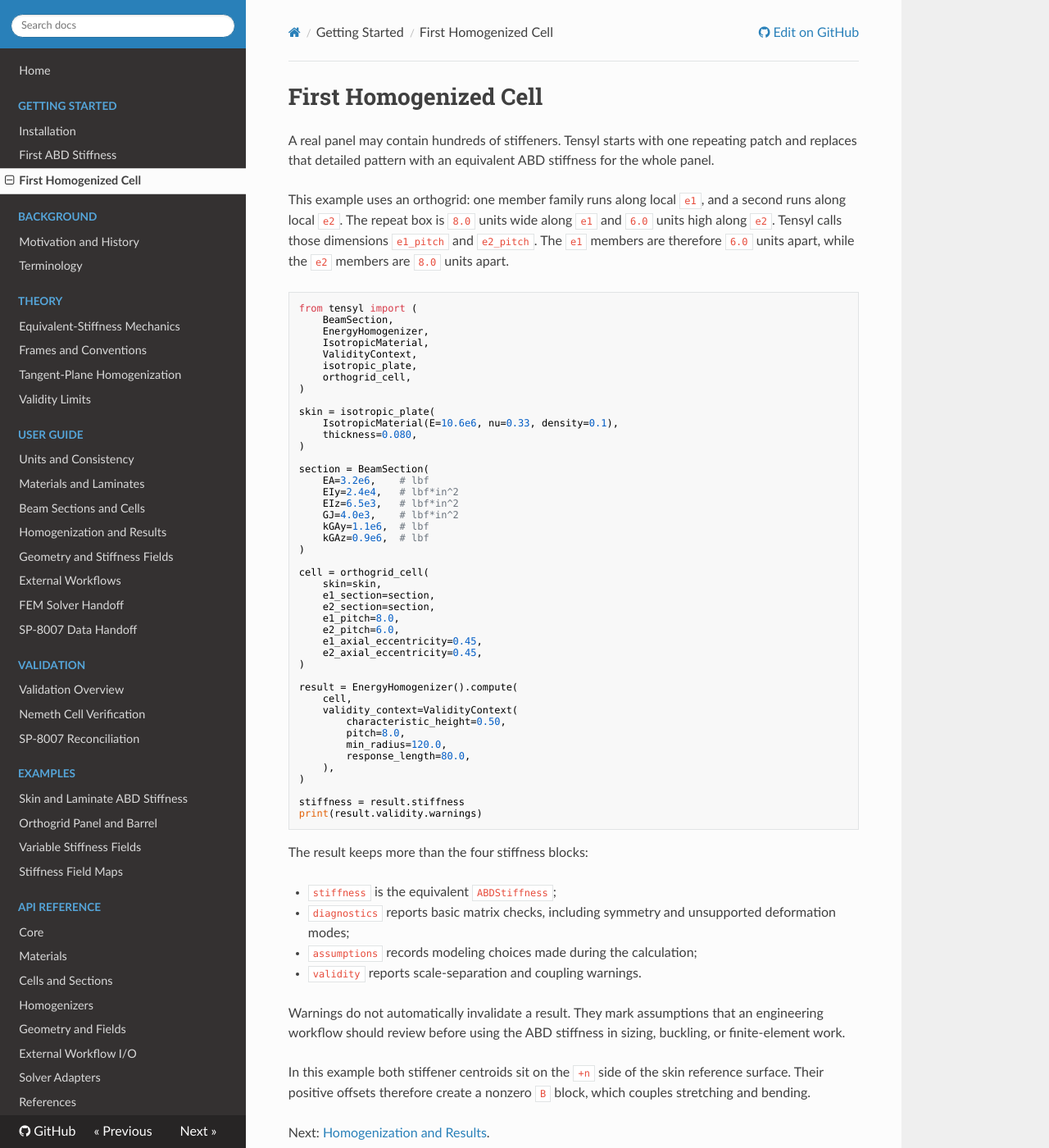
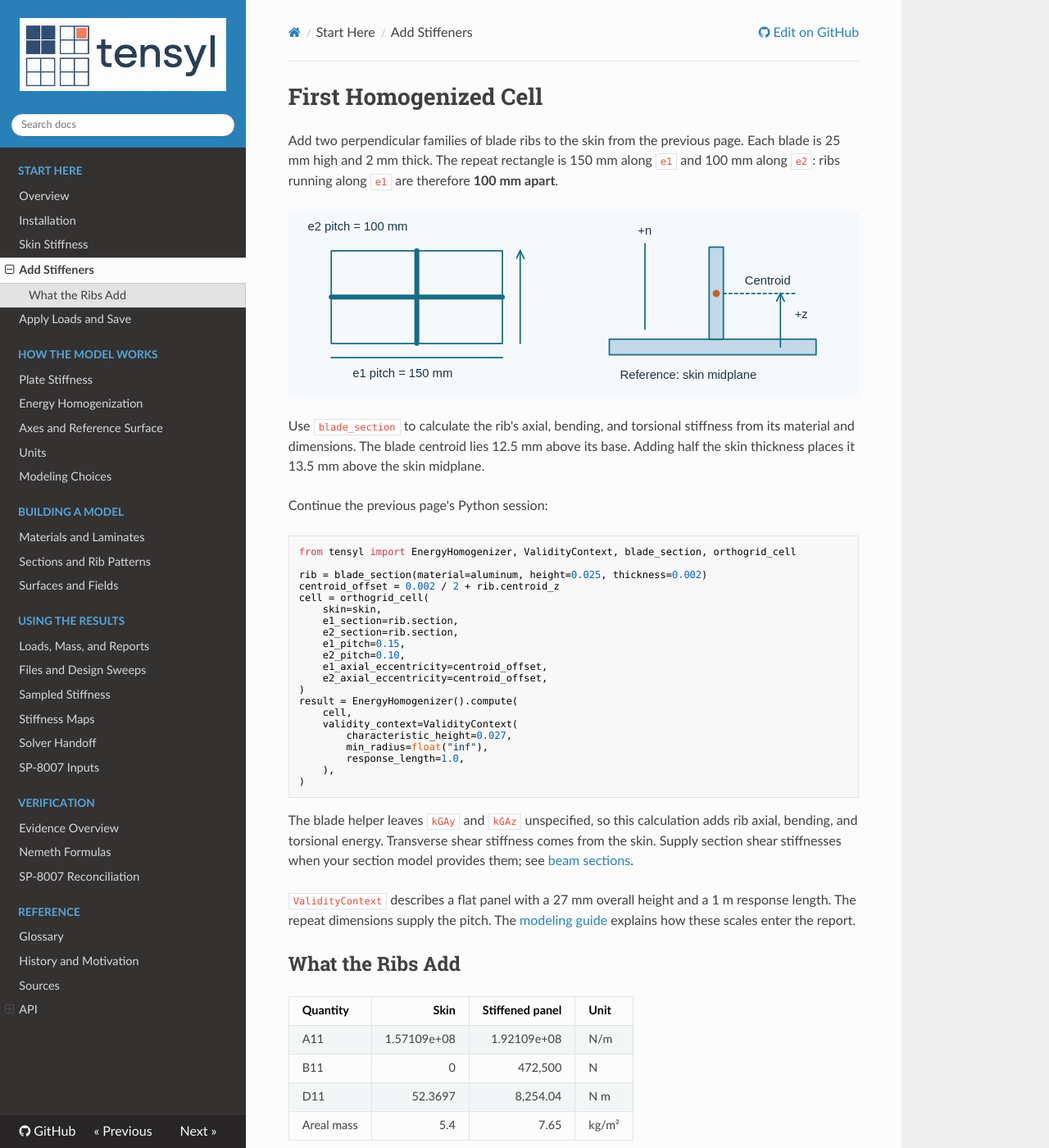
Before and after one commit to srogachev95/Tensyl, an MkDocs documentation site: the page built from docs/getting-started/first-homogenized-cell.md, in a window 1280 px wide and 1400 px high. Shown: the whole window at 82% size. Built offline with MkDocs 1.6.1, drawn with Linux system fonts in a browser that asks for light colours; nearby versions of some CDN libraries; some of the changed text lies outside the part shown.

Commit message:
docs: build a connected SI engineering walkthrough (#38)

````diff
--- /dev/null
+++ b/docs/examples/scripts/walkthrough.py
@@ -0,0 +1,70 @@
+"""SI orthogrid used throughout the getting-started walkthrough.
+
+Run from the checkout with ``uv run python docs/examples/scripts/walkthrough.py``.
+"""
+
+# Keep imports with the tutorial step that introduces them.
+# ruff: noqa: E402
+
+# --8<-- [start:skin]
+from tensyl import IsotropicMaterial, isotropic_plate
+
+aluminum = IsotropicMaterial(E=70e9, nu=0.33, density=2700)
+skin = isotropic_plate(aluminum, thickness=0.002)
+# --8<-- [end:skin]
+
+# --8<-- [start:grid]
+from tensyl import EnergyHomogenizer, ValidityContext, blade_section, orthogrid_cell
+
+rib = blade_section(material=aluminum, height=0.025, thickness=0.002)
+centroid_offset = 0.002 / 2 + rib.centroid_z
+cell = orthogrid_cell(
+    skin=skin,
+    e1_section=rib.section,
+    e2_section=rib.section,
+    e1_pitch=0.15,
+    e2_pitch=0.10,
+    e1_axial_eccentricity=centroid_offset,
+    e2_axial_eccentricity=centroid_offset,
+)
+result = EnergyHomogenizer().compute(
+    cell,
+    validity_context=ValidityContext(
+        characteristic_height=0.027,
+        min_radius=float("inf"),
+        response_length=1.0,
+    ),
+)
+# --8<-- [end:grid]
+
+# --8<-- [start:loads]
+import numpy as np
+
+from tensyl import member_loads
+
+# N11, N22, N12 [N/m]; M11, M22, M12 [N]; Q13, Q23 [N/m].
+loads = np.array([10_000.0, 0.0, 0.0, 0.0, 0.0, 0.0, 0.0, 0.0])
+strain = result.stiffness.strains(loads)
+rib_loads = member_loads(cell, strain)
+# --8<-- [end:loads]
+
+# --8<-- [start:save]
+from pathlib import Path
+
+from tensyl.io import read_json, write_json
+
+
+def save_result(path: Path):
+    """Save the complete result and read it back for the next analysis step."""
+    write_json(result, path, units={"length": "m", "force": "N", "mass": "kg"})
+    return read_json(path)
+
+
+# Call save_result(Path("panel.json")) to write into your working directory.
+# --8<-- [end:save]
+
+if __name__ == "__main__":
+    print(result.summary(units={"A": "N/m", "B": "N", "D": "N m", "As": "N/m"}))
+    print("Generalized strain:", strain)
+    for load in rib_loads:
+        print(load)
--- a/docs/getting-started/first-homogenized-cell.md
+++ b/docs/getting-started/first-homogenized-cell.md
@@ -1,77 +1,56 @@
 # First Homogenized Cell
 
-A real panel may contain hundreds of stiffeners. Tensyl starts with one
-repeating patch and replaces that detailed pattern with an equivalent ABD
-stiffness for the whole panel.
+Add two perpendicular families of blade ribs to the skin from the previous page.
+Each blade is 25 mm high and 2 mm thick. The repeat rectangle is 150 mm along
+`e1` and 100 mm along `e2`: ribs running along `e1` are therefore **100 mm apart**.
 
-This example uses an orthogrid: one member family runs along local `e1`, and a
-second runs along local `e2`. The repeat box is `8.0` units wide along `e1` and
-`6.0` units high along `e2`. Tensyl calls those dimensions `e1_pitch` and
-`e2_pitch`. The `e1` members are therefore `6.0` units apart, while the `e2`
-members are `8.0` units apart.
+![Repeat dimensions and positive rib eccentricity](../assets/diagrams/repeat-offset.svg)
+
+Use `blade_section` to calculate the rib's axial, bending, and torsional stiffness
+from its material and dimensions. The blade centroid lies 12.5 mm above its base.
+Adding half the skin thickness places it 13.5 mm above the skin midplane.
+
+Continue the previous page's Python session:
 
 ```python
-from tensyl import (
-    BeamSection,
-    EnergyHomogenizer,
-    IsotropicMaterial,
-    ValidityContext,
-    isotropic_plate,
-    orthogrid_cell,
-)
-
-skin = isotropic_plate(
-    IsotropicMaterial(E=10.6e6, nu=0.33, density=0.1),
-    thickness=0.080,
-)
-
-section = BeamSection(
-    EA=3.2e6,    # lbf
-    EIy=2.4e4,   # lbf*in^2
-    EIz=6.5e3,   # lbf*in^2
-    GJ=4.0e3,    # lbf*in^2
-    kGAy=1.1e6,  # lbf
-    kGAz=0.9e6,  # lbf
-)
-
-cell = orthogrid_cell(
-    skin=skin,
-    e1_section=section,
-    e2_section=section,
-    e1_pitch=8.0,
-    e2_pitch=6.0,
-    e1_axial_eccentricity=0.45,
-    e2_axial_eccentricity=0.45,
-)
-
-result = EnergyHomogenizer().compute(
-    cell,
-    validity_context=ValidityContext(
-        characteristic_height=0.50,
-        pitch=8.0,
-        min_radius=120.0,
-        response_length=80.0,
-    ),
-)
-
-stiffness = result.stiffness
-print(result.validity.warnings)
+--8<-- "docs/examples/scripts/walkthrough.py:grid"
 ```
 
-The result keeps more than the four stiffness blocks:
+The blade helper leaves `kGAy` and `kGAz` unspecified, so this calculation adds
+rib axial, bending, and torsional energy. Transverse shear stiffness comes from
+the skin. Supply section shear stiffnesses when your section model provides them;
+see [beam sections](../user-guide/beam-sections-and-cells.md).
 
-- `stiffness` is the equivalent `ABDStiffness`;
-- `diagnostics` reports basic matrix checks, including symmetry and unsupported
-  deformation modes;
-- `assumptions` records modeling choices made during the calculation;
-- `validity` reports scale-separation and coupling warnings.
+`ValidityContext` describes a flat panel with a 27 mm overall height and a 1 m
+response length. The repeat dimensions supply the pitch. The
+[modeling guide](../theory/validity.md) explains how these scales enter the report.
 
-Warnings do not automatically invalidate a result. They mark assumptions that an
-engineering workflow should review before using the ABD stiffness in sizing,
-buckling, or finite-element work.
+## What the Ribs Add
 
-In this example both stiffener centroids sit on the `+n` side of the skin
-reference surface. Their positive offsets therefore create a nonzero `B` block,
-which couples stretching and bending.
+--8<-- "docs/includes/walkthrough-comparison.md"
 
-Next: [Homogenization and Results](../user-guide/homogenization.md).
+The ribs increase bending stiffness substantially because their material sits
+away from the reference surface. For the `e1` ribs, with section area $A_r$,
+centroidal second moment $I_y$, spacing $s$, and offset $z$:
+
+$$
+\Delta A_{11}=\frac{EA_r}{s},\qquad
+\Delta B_{11}=\frac{EA_rz}{s},\qquad
+\Delta D_{11}=\frac{E(I_y+A_rz^2)}{s}.
+$$
+
+These are the aligned-member terms in the
+[energy assembly](../theory/tangent-plane-homogenization.md). The positive `B11`
+means extension and bending are coupled about the skin midplane. Panel mass
+counts the skin and both rib families: $5.4+1.35+0.90=7.65$ kg/m².
+
+For these inputs, the report contains:
+
+--8<-- "docs/includes/walkthrough-warnings.md"
+
+The first compares the 150 mm pitch with the 1 m response length. The second
+measures membrane–bending coupling that remains after the best common reference
+shift. Both give information about this panel and its selected scales; the
+[report guide](../theory/validity.md#interpreting-warnings) explains the thresholds.
+
+Next: [Apply loads and save the result](use-the-result.md).
--- /dev/null
+++ b/docs/getting-started/use-the-result.md
@@ -0,0 +1,52 @@
+# Apply Loads and Save the Result
+
+Apply a membrane force of 10,000 N/m in the `e1` direction. The load vector also
+has places for the other membrane forces, bending moments per width, and
+transverse shear resultants. Set those to zero for this example.
+
+Continue with `cell` and `result` from the previous page:
+
+```python
+--8<-- "docs/examples/scripts/walkthrough.py:loads"
+```
+
+`strains` solves the coupled plate relation. The returned components are
+`ε11, ε22, γ12, κ11, κ22, κ12, γ13, γ23`: strains are dimensionless and curvatures
+have units 1/m. `member_loads` then evaluates each rib under that deformation.
+
+--8<-- "docs/includes/walkthrough-response.md"
+
+Although the applied moment is zero, the panel curves. Its ribs are above the
+reference surface, so axial load carried by those ribs produces a moment about
+that surface. The negative curvature balances that moment. This is why solving
+with the complete `A`, `B`, and `D` blocks matters for an eccentric panel.
+
+The recovered axial force is for **one physical rib**. Cell area and the number
+of represented ribs determine the equivalent stiffness; they do not multiply
+that individual rib force. See [member loads](../user-guide/homogenization.md#strains-and-member-loads)
+for all five recovered components and their signs.
+
+## Inspect and Save
+
+For a labeled display of all stiffness blocks and the report, run:
+
+```python
+print(result.summary(units={"A": "N/m", "B": "N", "D": "N m", "As": "N/m"}))
+```
+
+Save the complete result, including its modeling assumptions and validity report:
+
+```python
+--8<-- "docs/examples/scripts/walkthrough.py:save"
+
+restored = save_result(Path("panel.json"))
+```
+
+The unit labels describe the values stored in the file. They do not rescale them.
+[JSON and YAML workflows](../user-guide/external-workflows.md) cover cells, sampled
+atlases, and thermal loads as well.
+
+You now have a panel model, its stiffness and mass, and a response to applied load.
+Continue with [the mechanics](../theory/equivalent-stiffness.md),
+[building another construction](../user-guide/beam-sections-and-cells.md), or
+[using results in a solver](../user-guide/solver-handoff.md).
--- /dev/null
+++ b/docs/includes/walkthrough-comparison.md
@@ -0,0 +1,6 @@
+| Quantity | Skin | Stiffened panel | Unit |
+| --- | ---: | ---: | --- |
+| A11 | 1.57109e+08 | 1.92109e+08 | N/m |
+| B11 | 0 | 472,500 | N |
+| D11 | 52.3697 | 8,254.04 | N m |
+| Areal mass | 5.4 | 7.65 | kg/m² |
--- /dev/null
+++ b/docs/includes/walkthrough-warnings.md
@@ -0,0 +1,2 @@
+- `p_over_L_response_exceeds_threshold`
+- `membrane_bending_coupling_exceeds_threshold`
--- a/mkdocs.yml
+++ b/mkdocs.yml
@@ -10,10 +10,14 @@
 exclude_docs: |
   internal/**
   llm_wiki/**
+  includes/**
 markdown_extensions:
   - tables
   - admonition
   - pymdownx.details
+  - pymdownx.snippets:
+      base_path: ["."]
+      check_paths: true
   - pymdownx.arithmatex:
       generic: true
 extra_javascript:
@@ -32,43 +36,42 @@
             show_source: false
             inherited_members: true
 nav:
-  - Home: index.md
-  - Getting Started:
+  - Start Here:
+      - Overview: index.md
       - Installation: getting-started/installation.md
-      - First ABD Stiffness: getting-started/first-abd-stiffness.md
-      - First Homogenized Cell: getting-started/first-homogenized-cell.md
-  - Background:
-      - Motivation and History: background/motivation.md
-      - Terminology: background/terminology.md
-  - Theory:
-      - Equivalent-Stiffness Mechanics: theory/equivalent-stiffness.md
-      - Frames and Conventions: theory/conventions.md
-      - Tangent-Plane Homogenization: theory/tangent-plane-homogenization.md
-      - Validity Limits: theory/validity.md
-  - User Guide:
-      - Units and Consistency: user-guide/units-and-consistency.md
+      - Skin Stiffness: getting-started/first-abd-stiffness.md
+      - Add Stiffeners: getting-started/first-homogenized-cell.md
+      - Apply Loads and Save: getting-started/use-the-result.md
+  - How the Model Works:
+      - Plate Stiffness: theory/equivalent-stiffness.md
+      - Energy Homogenization: theory/tangent-plane-homogenization.md
+      - Axes and Reference Surface: theory/conventions.md
+      - Units: user-guide/units-and-consistency.md
+      - Modeling Choices: theory/validity.md
+  - Building a Model:
       - Materials and Laminates: user-guide/materials-and-laminates.md
-      - Beam Sections and Cells: user-guide/beam-sections-and-cells.md
-      - Homogenization and Results: user-guide/homogenization.md
-      - Geometry and Stiffness Fields: user-guide/geometry-and-fields.md
-      - External Workflows: user-guide/external-workflows.md
-      - FEM Solver Handoff: user-guide/solver-handoff.md
-      - SP-8007 Data Handoff: user-guide/sp8007-data-handoff.md
-  - Validation:
-      - Validation Overview: validation/index.md
-      - Nemeth Cell Verification: validation/nemeth-cells.md
+      - Sections and Rib Patterns: user-guide/beam-sections-and-cells.md
+      - Surfaces and Fields: user-guide/geometry-and-fields.md
+  - Using the Results:
+      - Loads, Mass, and Reports: user-guide/homogenization.md
+      - Files and Design Sweeps: user-guide/external-workflows.md
+      - Sampled Stiffness: examples/sampled-stiffness-atlas.md
+      - Stiffness Maps: examples/stiffness-field-maps.md
+      - Solver Handoff: user-guide/solver-handoff.md
+      - SP-8007 Inputs: user-guide/sp8007-data-handoff.md
+  - Verification:
+      - Evidence Overview: validation/index.md
+      - Nemeth Formulas: validation/nemeth-cells.md
       - SP-8007 Reconciliation: validation/sp8007-reconciliation.md
-  - Examples:
-      - Skin and Laminate ABD Stiffness: examples/skin-only.md
-      - Orthogrid Panel and Barrel: examples/orthogrid-panel.md
-      - Variable Stiffness Fields: examples/sampled-stiffness-atlas.md
-      - Stiffness Field Maps: examples/stiffness-field-maps.md
-  - API Reference:
-      - Core: api/core.md
-      - Materials: api/materials.md
-      - Cells and Sections: api/cells-and-sections.md
-      - Homogenizers: api/homogenizers.md
-      - Geometry and Fields: api/geometry-and-fields.md
-      - External Workflow I/O: api/io.md
-      - Solver Adapters: api/adapters.md
-  - References: references.md
+  - Reference:
+      - Glossary: background/terminology.md
+      - History and Motivation: background/motivation.md
+      - Sources: references.md
+      - API:
+          - Core: api/core.md
+          - Materials: api/materials.md
+          - Cells and Sections: api/cells-and-sections.md
+          - Homogenizers: api/homogenizers.md
+          - Geometry and Fields: api/geometry-and-fields.md
+          - Files: api/io.md
+          - Solver Adapters: api/adapters.md
````
Also changed, not shown: CHANGELOG.md (+4 -0 lines), docs/examples/scripts/render_handbook.py (added, +41 -0 lines), docs/getting-started/first-abd-stiffness.md (+31 -46 lines), docs/getting-started/installation.md (+19 -26 lines), docs/includes/walkthrough-response.md (added, +6 -0 lines), docs/index.md (+38 -70 lines), docs/assets/diagrams/axes-reference.svg (added), docs/assets/diagrams/cylinder-axes.svg (added), docs/assets/diagrams/deformations.svg (added), docs/assets/diagrams/panel-model.svg (added), docs/assets/diagrams/repeat-offset.svg (added), 3 other files.
